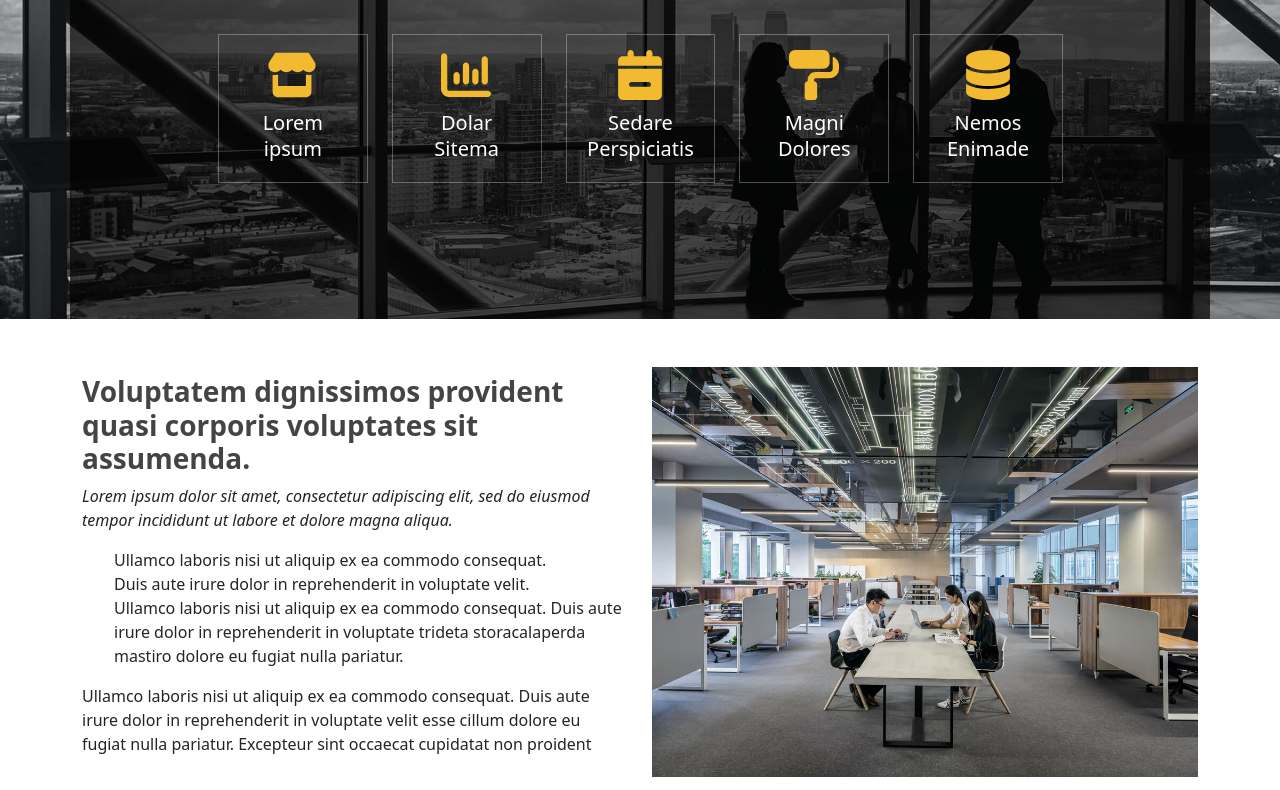
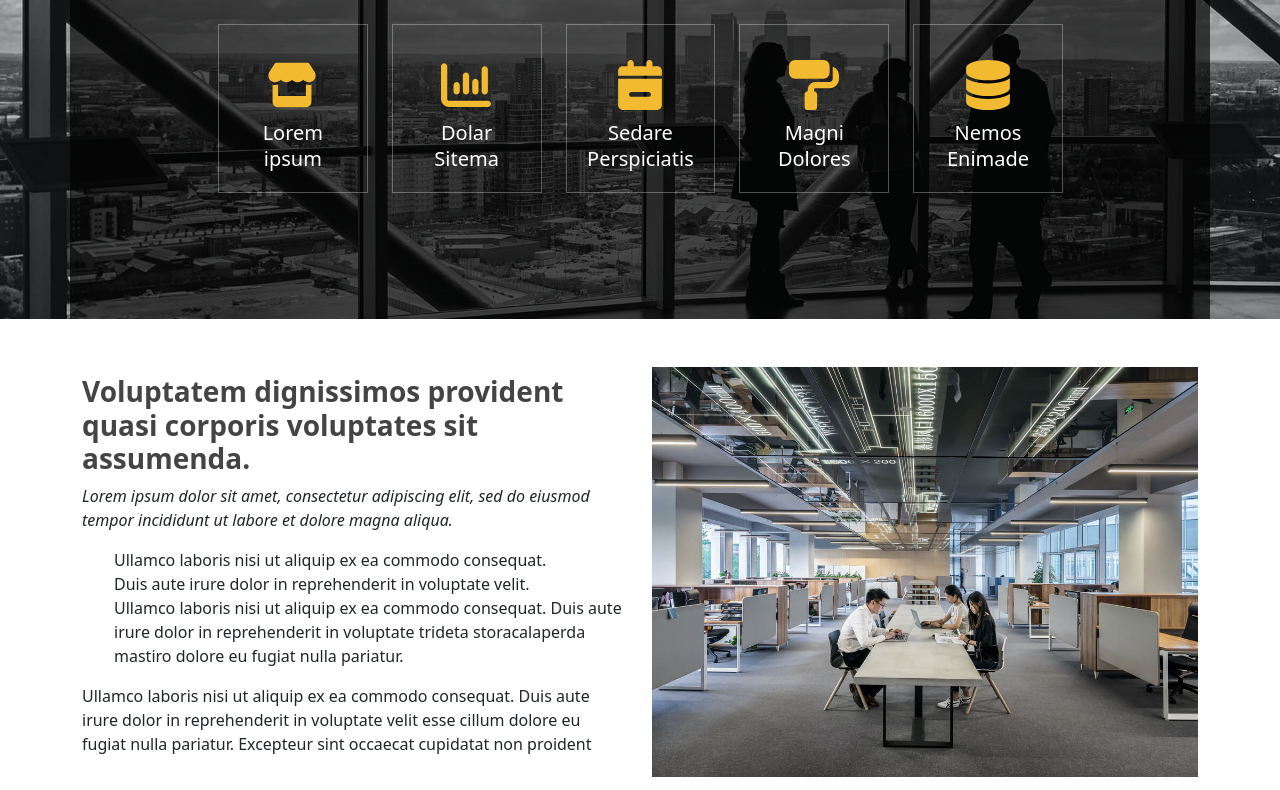
Before and after one commit to nadia-rafique/gpProject, a plain HTML site: page index.html in a window 1280 px wide. Shown: the part 351-1141 px from the top of the page. Drawn offline with nearby package versions, Linux system fonts and the light colour scheme.

Commit message:
Update style.css

```diff
--- a/css/style.css
+++ b/css/style.css
@@ -81,7 +81,7 @@ body{
 svg{
     height: 50px;
     width:50px;
-    margin-top:-15px;
+    margin-top:5px;
 }
 svg path{
    fill: rgb(241, 186, 48);
```
